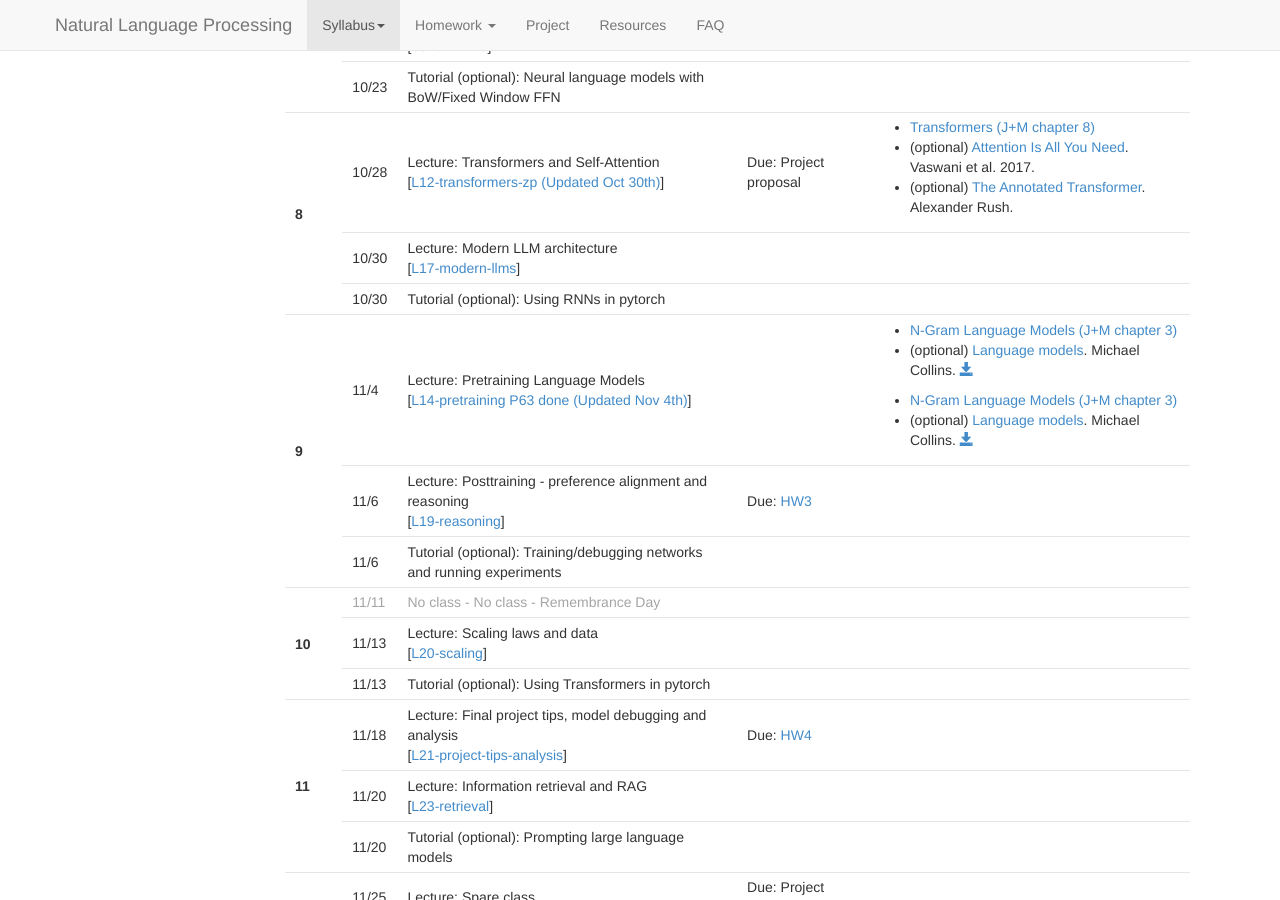
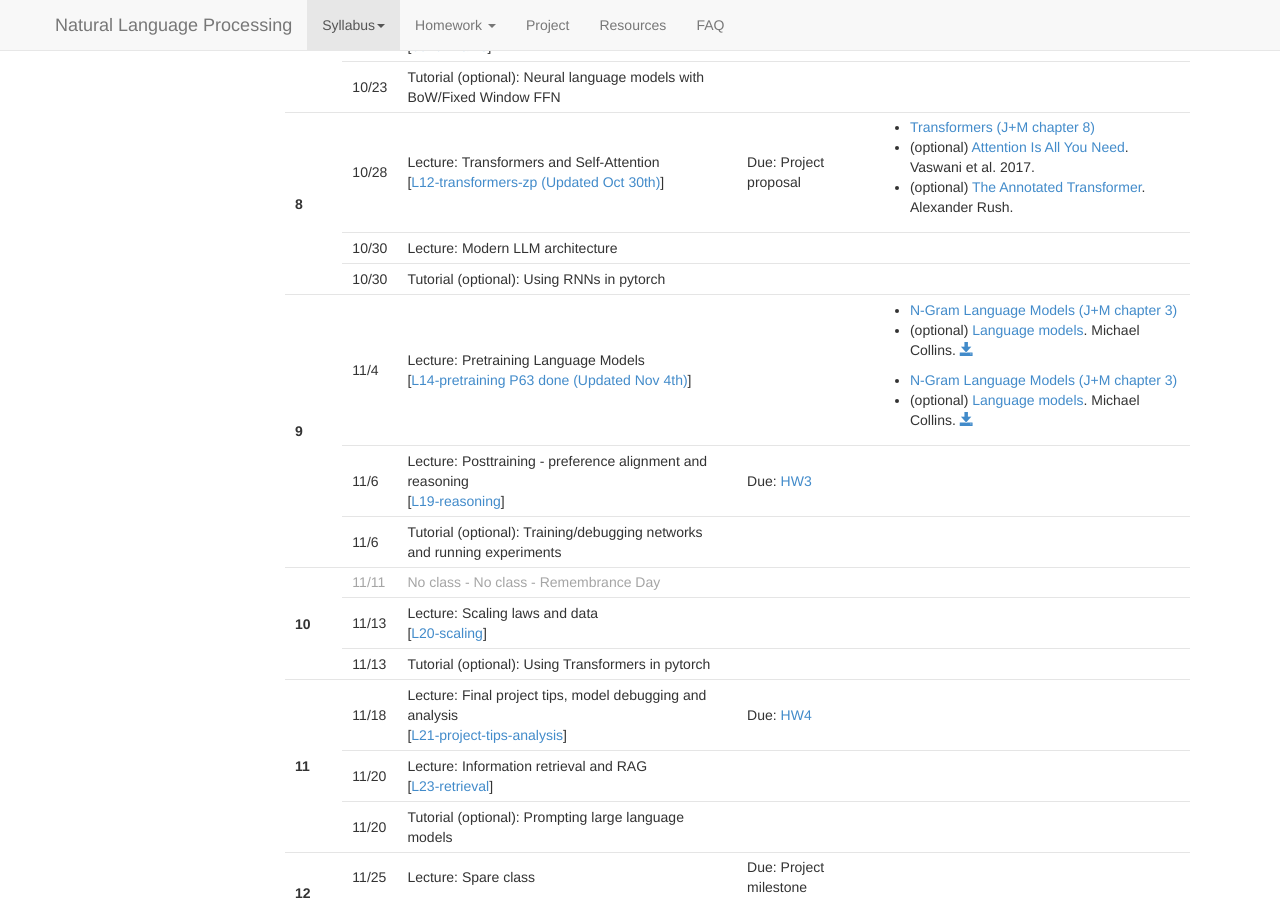
Before and after one commit to zhiyunrichardpeng/nlp-class, a Jekyll site: the page built from schedule.md, in a window 1280 px wide and 900 px high, scrolled down 1845 px. Built offline with Jekyll 4.4.1, drawn with Linux system fonts in a browser that asks for light colours; nearby versions of some CDN libraries.

Commit message:
Remove L17-modern-llms slide link from 10/30 in schedule

```diff
--- a/_data/schedule.yaml
+++ b/_data/schedule.yaml
@@ -147,9 +147,6 @@
     project: "Project proposal"
   - date: "10/30"
     title: "Modern LLM architecture"
-    leclinks:
-      - name: "L17-modern-llms"
-        url: "assets/lecture-slides/L17-modern-llms.pdf"
     hwout: "4"
   - date: "10/30"
     tutorial: 7
```
